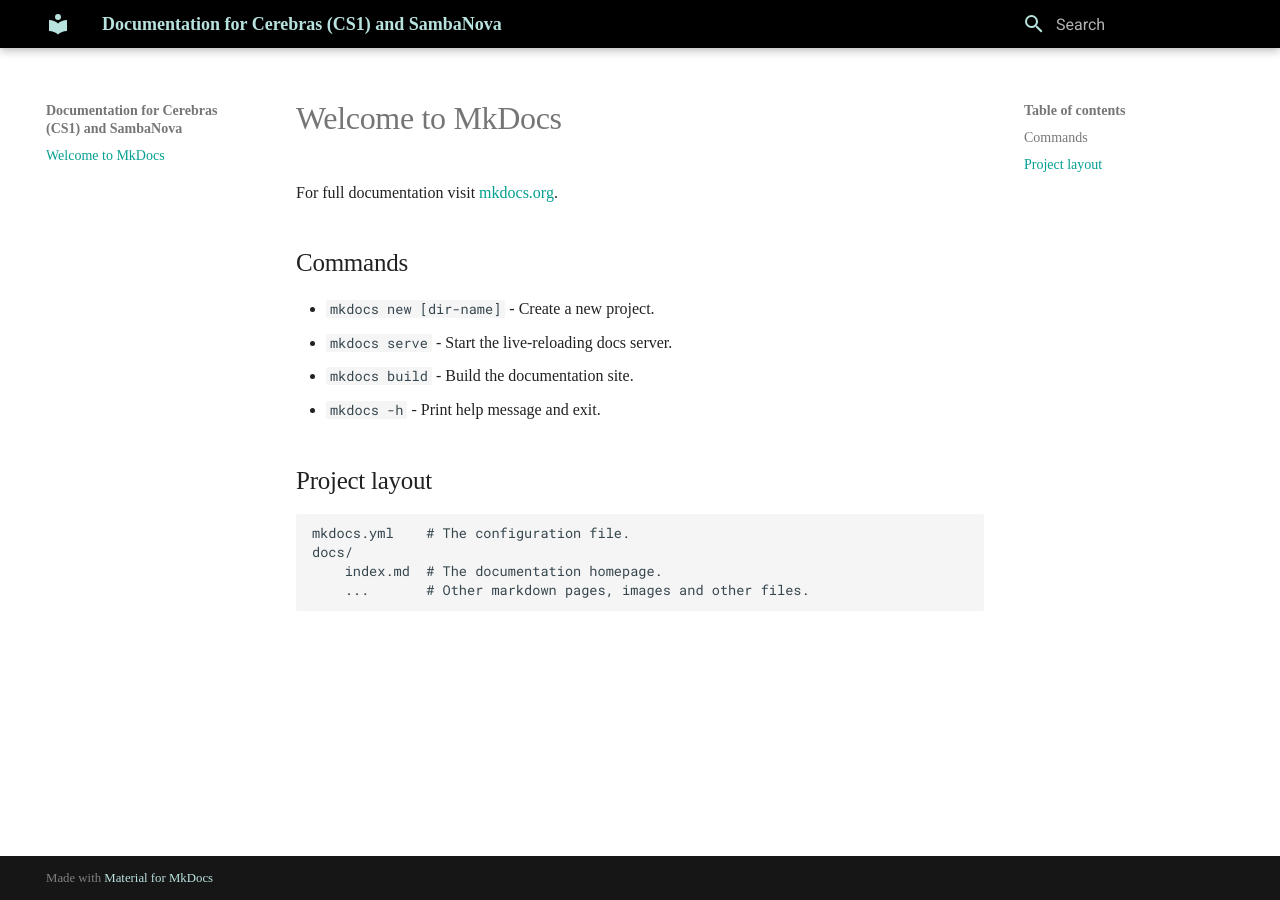
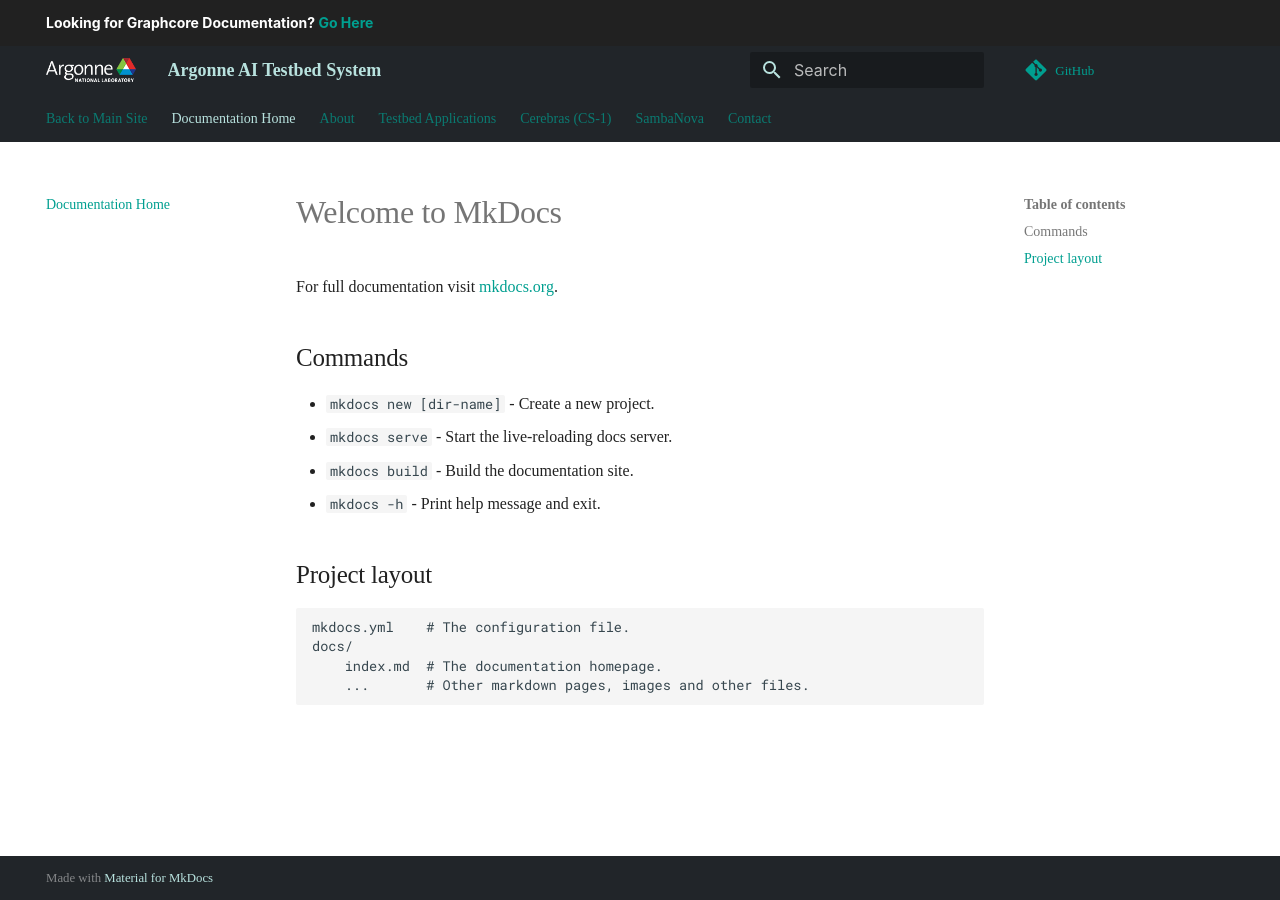
Before and after one commit to argonne-lcf/ALCF-AI-Testbed, an MkDocs documentation site: the page built from anl-ai-testbed/docs/index.md, in a window 1280 px wide. Built offline with MkDocs 1.6.1 and Material for MkDocs 9.7.7, drawn with Linux system fonts in a browser that asks for light colours; some web fonts are replaced; comment, search, counter and statistics services are not loaded.

```diff
--- a/anl-ai-testbed/docs/stylesheets/extra.css
+++ b/anl-ai-testbed/docs/stylesheets/extra.css
@@ -4,7 +4,8 @@ body { overflow-x: hidden; font-family: 'Proxima Nova'; }
 $white: {{ site.data.style.white | default: "#fff" }} !default;
 $black: {{ site.data.style.black | default: "#000" }} !default;*/
 /*.text-primary { color: #009f90 !important; }*/
-header.md-header { background-color: #000000; color: #b8e2de;}
+header.md-header { background-color: #212529; color: #b8e2de;}
+nav.md-tabs { background-color: #212529; color: #b8e2de;}
 label.md-search__icon.md-icon {color: #b8e2de;}
 a.md-nav__link.md-nav__link--active {color: #009f90;}
 /*.md-nav__link.md-nav__link--hover {color: #006b61;}*/
@@ -18,3 +19,10 @@ a {color: #009f90;}
 }
 .md-typeset a:hover {color: #006b61;}
 html .md-footer-meta.md-typeset a:focus, html .md-footer-meta.md-typeset a {color: #b8e2de;}
+
+.md-announce, .md-footer, .md-footer-meta {background-color: #212529;}
+
+.md-header-nav__button.md-logo img {
+    width: 4.2rem;
+    height: 1.2rem;
+}
--- a/anl-ai-testbed/mkdocs.yml
+++ b/anl-ai-testbed/mkdocs.yml
@@ -1,5 +1,24 @@
-site_name: Documentation for Cerebras (CS1) and SambaNova
+site_name: Argonne AI Testbed System
 theme:
+  logo: assets\img\Argonne_color_white_transparent.png
+  font:
+    text: Proxima Nova
+  features:
+    - header.autohide
+    - navigation.tabs
+    - navigation.tabs.sticky
   name: material
+  custom_dir: overrides
 extra_css:
   - stylesheets/extra.css
+markdown_extensions:
+  - attr_list
+repo_url: https://github.com/argonne-lcf/Argonne-AI-Testbed-System
+nav:
+    - 'Back to Main Site': 'https://argonne-lcf.github.io/Argonne-AI-Testbed-System/'
+    - Documentation Home: 'index.md'
+    - 'About': 'https://argonne-lcf.github.io/Argonne-AI-Testbed-System/#about'
+    - 'Testbed Applications': 'https://argonne-lcf.github.io/Argonne-AI-Testbed-System/#services'
+    - 'Cerebras (CS-1)': 'cerebras.md'
+    - 'SambaNova': 'sambanova.md'
+    - 'Contact': 'https://argonne-lcf.github.io/Argonne-AI-Testbed-System/#contact'
--- /dev/null
+++ b/anl-ai-testbed/overrides/main.html
@@ -0,0 +1,5 @@
+{% extends "base.html" %}
+
+{% block announce %}
+  <strong>Looking for Graphcore Documentation? <a href="https://docs.graphcore.ai/en/latest/"> Go Here</a></strong>
+{% endblock %}
```
Also changed, not shown: anl-ai-testbed/docs/cerebras.md (added, +18 -0 lines), anl-ai-testbed/docs/sambanova.md (added, +17 -0 lines), anl-ai-testbed/docs/assets/img/Argonne_color_white_transparent.png (added).
